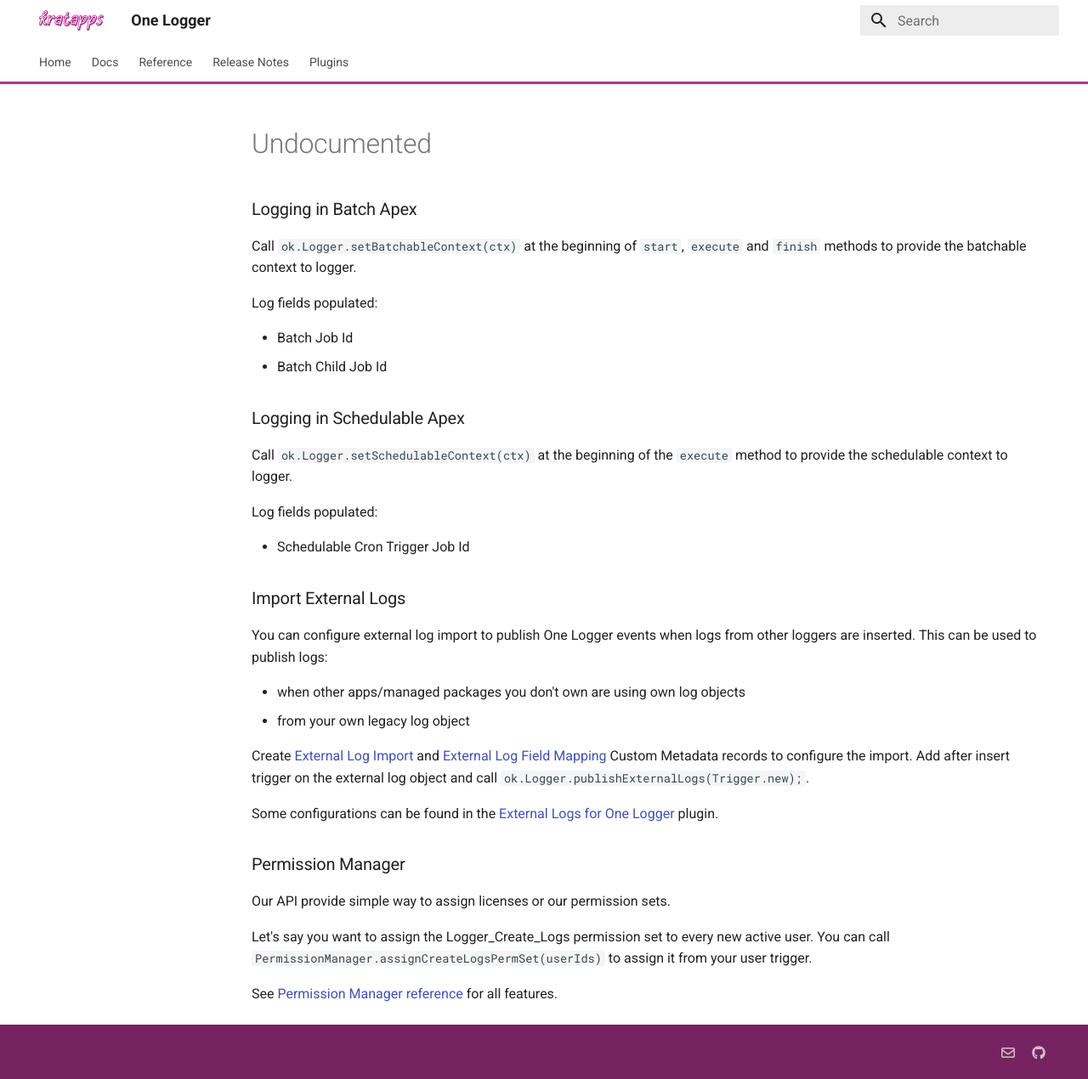
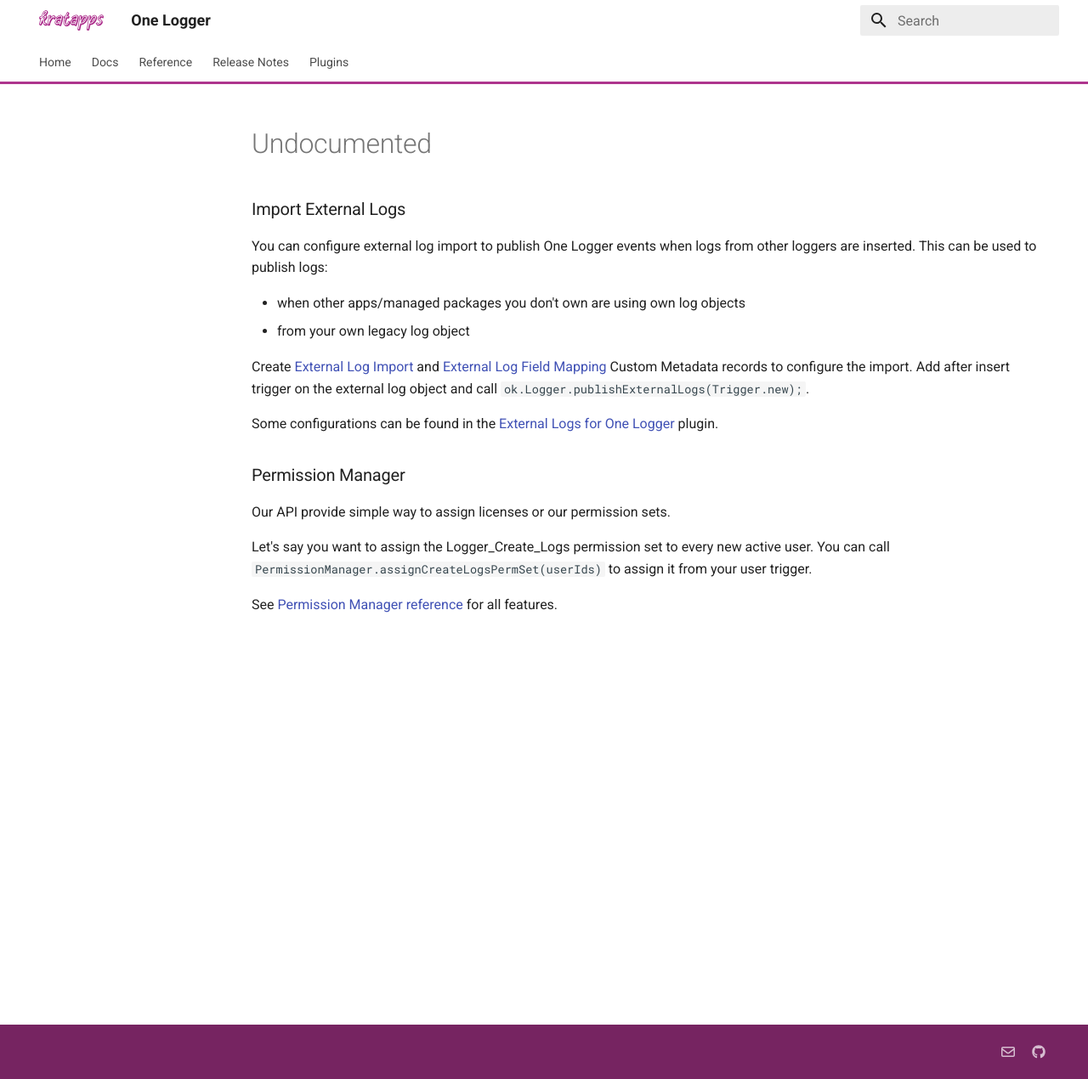
Before and after one commit to kratapps/one-logger-kratapps-com, an MkDocs documentation site: the page built from docs/docs/undocumented.md, in a window 1280 px wide and 1270 px high. Shown: the whole window at 85% size. Built offline with MkDocs 1.6.1 and Material for MkDocs 9.7.7, drawn with Linux system fonts in a browser that asks for light colours.

Commit message:
Update docs.

```diff
--- a/docs/docs/undocumented.md
+++ b/docs/docs/undocumented.md
@@ -1,22 +1,3 @@
-### Logging in Batch Apex
-
-Call `ok.Logger.setBatchableContext(ctx)` at the beginning of `start`, `execute`
-and `finish` methods to provide the batchable context to logger.
-
-Log fields populated:
-
--   Batch Job Id
--   Batch Child Job Id
-
-### Logging in Schedulable Apex
-
-Call `ok.Logger.setSchedulableContext(ctx)` at the beginning of the `execute`
-method to provide the schedulable context to logger.
-
-Log fields populated:
-
--   Schedulable Cron Trigger Job Id
-
 ### Import External Logs
 
 You can configure external log import to publish One Logger events when logs
```
Also changed, not shown: docs/docs/api/logging-examples.md (+7 -3 lines), docs/docs/api/logging-from-async.md (added, +29 -0 lines), docs/reference/ok__Log__c.md (+2 -0 lines).
